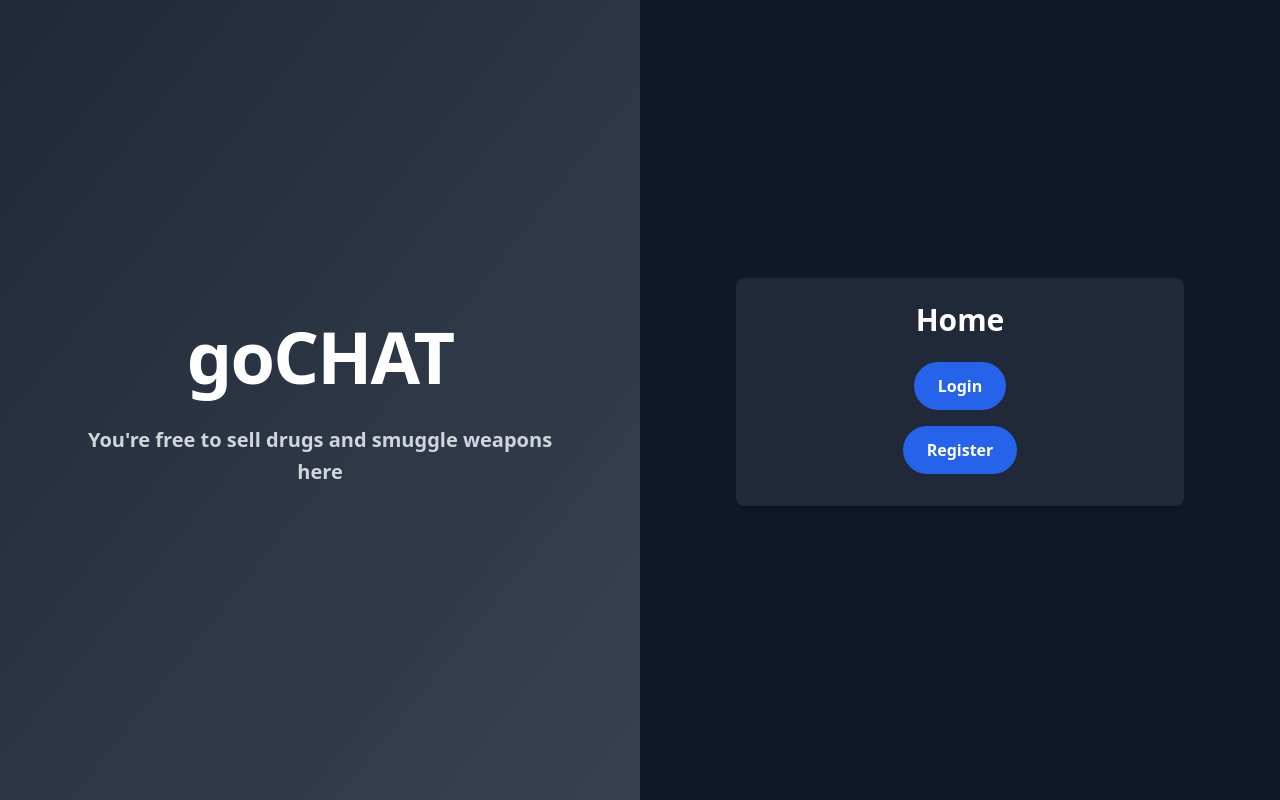
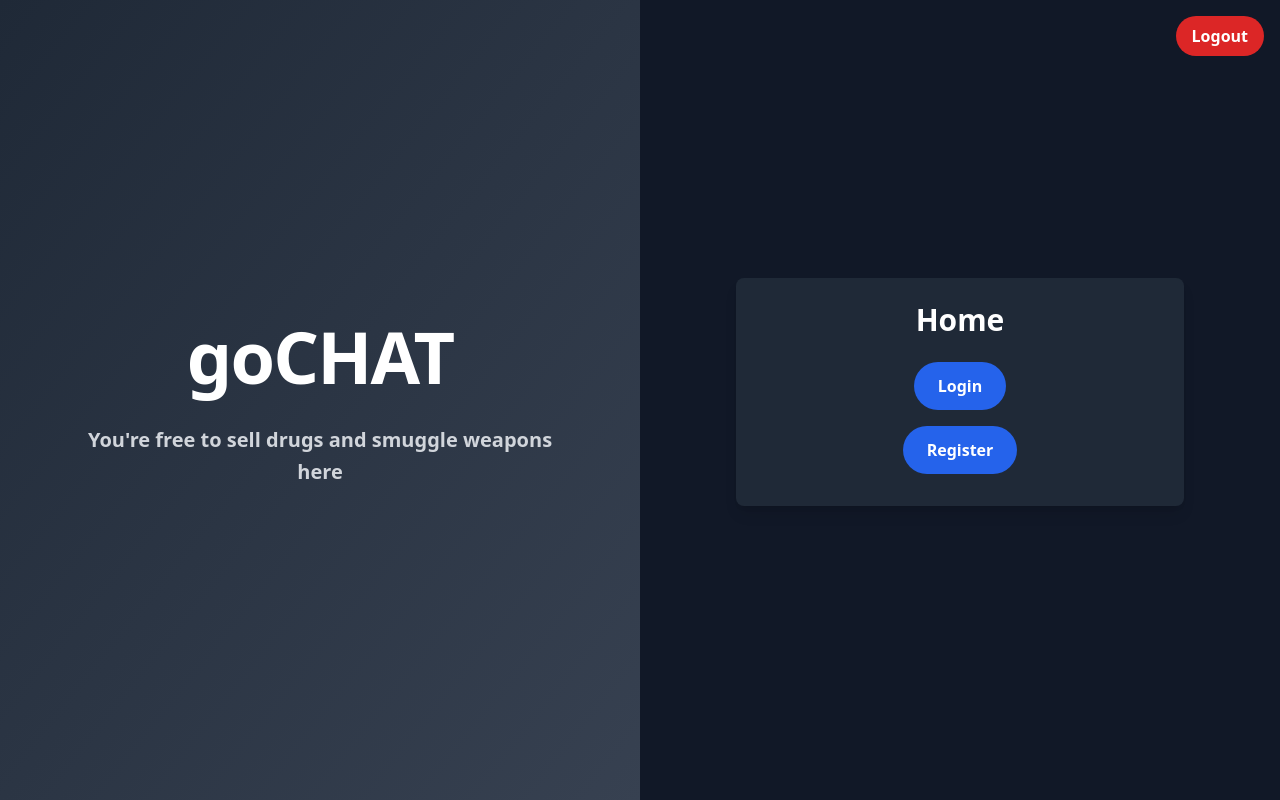
Before and after one commit to muhammadammar2/goCHAT, a React (Create React App) app in the folder frontend/: page / in a window 1280 px wide. Built offline with nearby package versions, Linux system fonts and the light colour scheme; sample sign-in values are in the browser's storage.

Commit message:
authenticated routes

```diff
--- a/frontend/src/App.tsx
+++ b/frontend/src/App.tsx
@@ -1,8 +1,7 @@
-import React from "react";
 import {
   BrowserRouter as Router,
+  Routes,
   Route,
-  Routes,
   useNavigate,
 } from "react-router-dom";
 import Login from "./components/forms/Login";
@@ -10,9 +9,12 @@ import Register from "./components/forms/Register";
 import RoomOptions from "./components/rooms/RoomOptions";
 import CreateRoomForm from "./components/rooms/createRoomForm";
 import JoinRoom from "./components/rooms/JoinRoom";
+import ProtectedRoute from "./components/ProtectedRoute";
+import { AuthProvider, useAuth } from "./auth/AuthContext";
 
 function App() {
   return (
+    <AuthProvider>
       <Router>
         <div className="min-h-screen bg-gray-900 text-white flex flex-col lg:flex-row">
           <div className="w-full lg:w-1/2 flex flex-col items-center justify-center p-8 bg-gradient-to-br from-gray-800 to-gray-700">
@@ -27,17 +29,45 @@ function App() {
           </div>
 
           <div className="w-full lg:w-1/2 flex flex-col items-center justify-center p-8 bg-gray-900">
+            <LogoutButton />
             <Routes>
+              {/* Public Routes */}
               <Route path="/login" element={<Login />} />
               <Route path="/register" element={<Register />} />
+              <Route path="/" element={<HomePage />} />
+
+              {/* Protected Routes */}
+              <Route element={<ProtectedRoute />}>
                 <Route path="/room-options" element={<RoomOptions />} />
                 <Route path="/create-room" element={<CreateRoomForm />} />
                 <Route path="/join-room" element={<JoinRoom />} />
-            <Route path="/" element={<HomePage />} />
+              </Route>
             </Routes>
           </div>
         </div>
       </Router>
+    </AuthProvider>
+  );
+}
+
+function LogoutButton() {
+  const { isAuthenticated, logout } = useAuth();
+  const navigate = useNavigate();
+
+  if (!isAuthenticated) return null;
+
+  return (
+    <div className="absolute top-4 right-4">
+      <button
+        onClick={() => {
+          logout();
+          navigate("/login");
+        }}
+        className="bg-red-600 hover:bg-red-700 text-white font-bold py-2 px-4 rounded-full focus:outline-none focus:shadow-outline transition duration-300"
+      >
+        Logout
+      </button>
+    </div>
   );
 }
 
--- /dev/null
+++ b/frontend/src/auth/AuthContext.tsx
@@ -0,0 +1,37 @@
+import React, { createContext, useContext, useState, ReactNode } from "react";
+
+interface AuthContextType {
+  isAuthenticated: boolean;
+  login: () => void;
+  logout: () => void;
+}
+
+const AuthContext = createContext<AuthContextType | undefined>(undefined);
+
+export const AuthProvider: React.FC<{ children: ReactNode }> = ({
+  children,
+}) => {
+  const [isAuthenticated, setIsAuthenticated] = useState<boolean>(
+    !!localStorage.getItem("token")
+  );
+
+  const login = () => setIsAuthenticated(true);
+  const logout = () => {
+    localStorage.removeItem("token");
+    setIsAuthenticated(false);
+  };
+
+  return (
+    <AuthContext.Provider value={{ isAuthenticated, login, logout }}>
+      {children}
+    </AuthContext.Provider>
+  );
+};
+
+export const useAuth = () => {
+  const context = useContext(AuthContext);
+  if (!context) {
+    throw new Error("useAuth must be used within an AuthProvider");
+  }
+  return context;
+};
--- /dev/null
+++ b/frontend/src/components/ProtectedRoute.tsx
@@ -0,0 +1,15 @@
+import React from "react";
+import { Navigate, Outlet } from "react-router-dom";
+import { useAuth } from "../auth/AuthContext";
+
+const ProtectedRoute = () => {
+  const { isAuthenticated } = useAuth();
+
+  if (!isAuthenticated) {
+    return <Navigate to="/login" replace />;
+  }
+
+  return <Outlet />;
+};
+
+export default ProtectedRoute;
--- a/frontend/src/components/forms/Login.tsx
+++ b/frontend/src/components/forms/Login.tsx
@@ -1,25 +1,24 @@
 import React, { useState } from "react";
 import apiClient from "../../api/apiClient";
 import { useNavigate } from "react-router-dom";
+import { useAuth } from "../../auth/AuthContext";
 
 function Login() {
   const [email, setEmail] = useState("");
   const [password, setPassword] = useState("");
   const [error, setError] = useState("");
   const navigate = useNavigate();
+  const { login } = useAuth();
 
   const handleSubmit = async (e: React.FormEvent) => {
     e.preventDefault();
 
     try {
-      const response = await apiClient.post("/login", {
-        email,
-        password,
-      });
+      const response = await apiClient.post("/login", { email, password });
+      const { token } = response.data;
 
-      const { token } = response.data;
       localStorage.setItem("token", token);
-
+      login();
       navigate("/room-options");
     } catch (err: any) {
       console.error(err.response?.data || err.message);
--- a/frontend/src/components/rooms/JoinRoom.tsx
+++ b/frontend/src/components/rooms/JoinRoom.tsx
@@ -8,7 +8,7 @@ function JoinRoom() {
   useEffect(() => {
     async function fetchRooms() {
       try {
-        const response = await apiClient.get("/rooms"); // Endpoint to get rooms
+        const response = await apiClient.get("/rooms");
         setRooms(response.data);
       } catch (err: any) {
         console.error(err.response?.data || err.message);
--- a/frontend/src/index.tsx
+++ b/frontend/src/index.tsx
@@ -2,6 +2,7 @@ import React from "react";
 import ReactDOM from "react-dom/client";
 import "./index.css";
 import App from "./App";
+import { AuthProvider } from "./auth/AuthContext";
 import reportWebVitals from "./reportWebVitals";
 
 const root = ReactDOM.createRoot(
@@ -9,7 +10,9 @@ const root = ReactDOM.createRoot(
 );
 root.render(
   <React.StrictMode>
-    <App />
+    <AuthProvider>
+      <App />
+    </AuthProvider>
   </React.StrictMode>
 );
 
```
Lines whose indentation alone changed are shown as unchanged.
